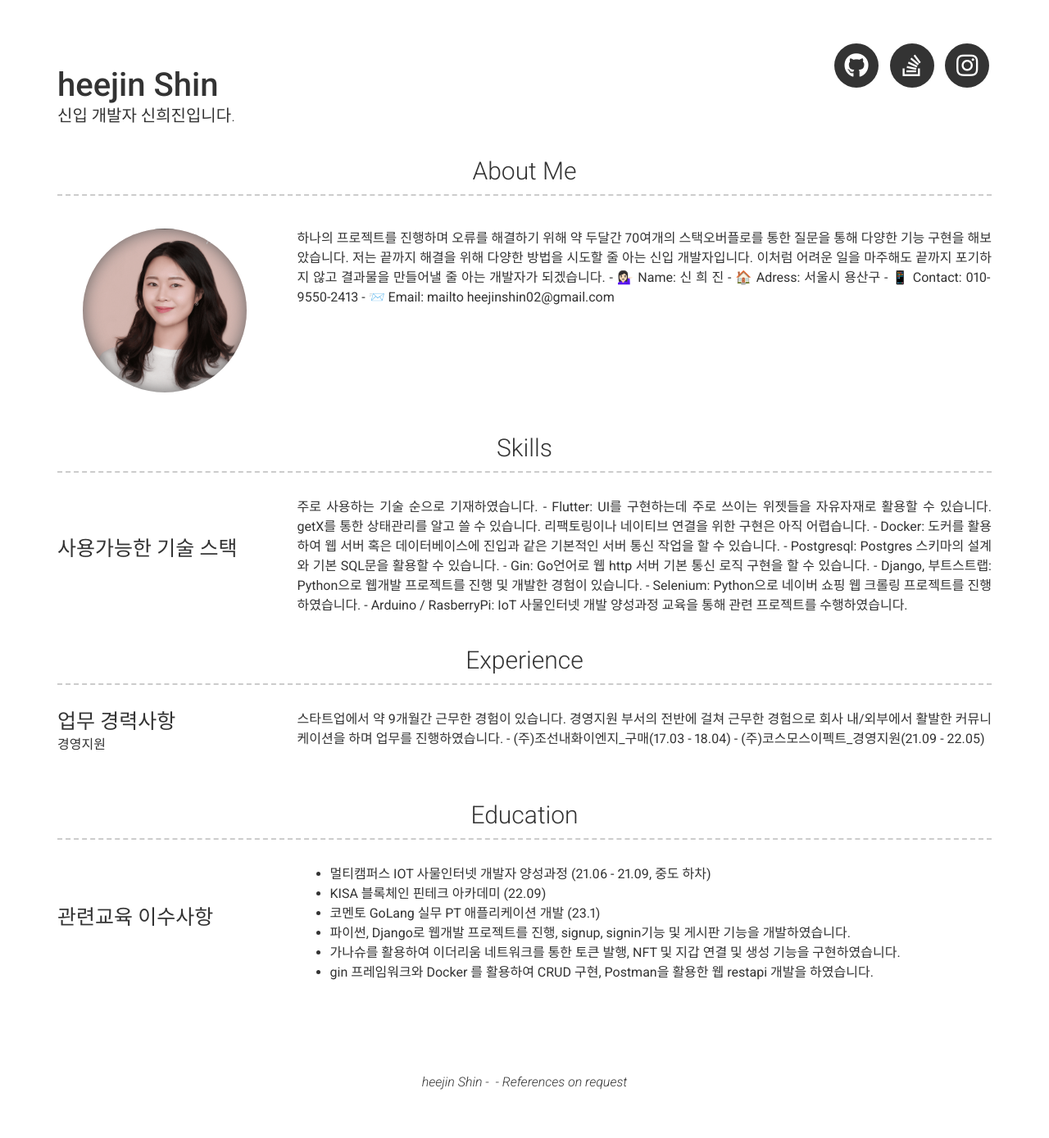
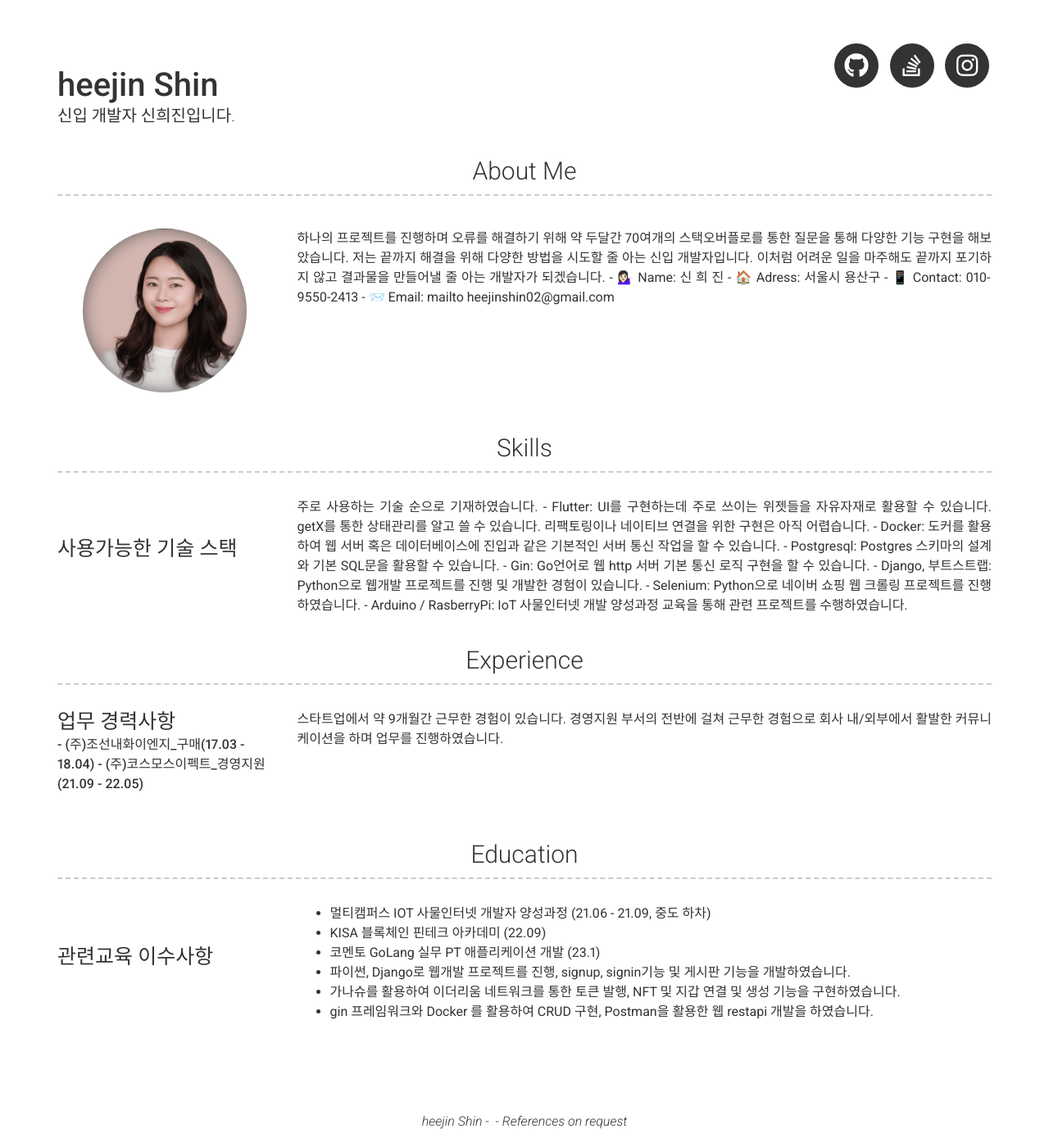
Before and after one commit to heejinshin/heejinshin.github.io, a Jekyll site: the page built from index.md, in a window 1280 px wide. Shown: the whole page at 82% size. Built offline with Jekyll 4.4.1, drawn with Linux system fonts in a browser that asks for light colours; nearby versions of some CDN libraries; before the commit the page ends 1341 px from its top, so only the background shows below that.

Commit message:
Update _config.yml

```diff
--- a/_config.yml
+++ b/_config.yml
@@ -85,15 +85,16 @@ content:
     content:
       - layout: left
         title: 업무 경력사항
-        sub_title: 경영지원
+        sub_title: |
+         - (주)조선내화이엔지_구매(17.03 - 18.04)
+         - (주)코스모스이펙트_경영지원(21.09 - 22.05)
 
 #         caption: 총무 / 세무 / 노무
 #         quote: >
 
         description: | # this will include new lines to allow paragraphs
           스타트업에서 약 9개월간 근무한 경험이 있습니다. 경영지원 부서의 전반에 걸쳐 근무한 경험으로 회사 내/외부에서 활발한 커뮤니케이션을 하며 업무를 진행하였습니다.
-               - (주)조선내화이엔지_구매(17.03 - 18.04)
-               - (주)코스모스이펙트_경영지원(21.09 - 22.05)
+
 
   - title: Education
     layout: list
```
